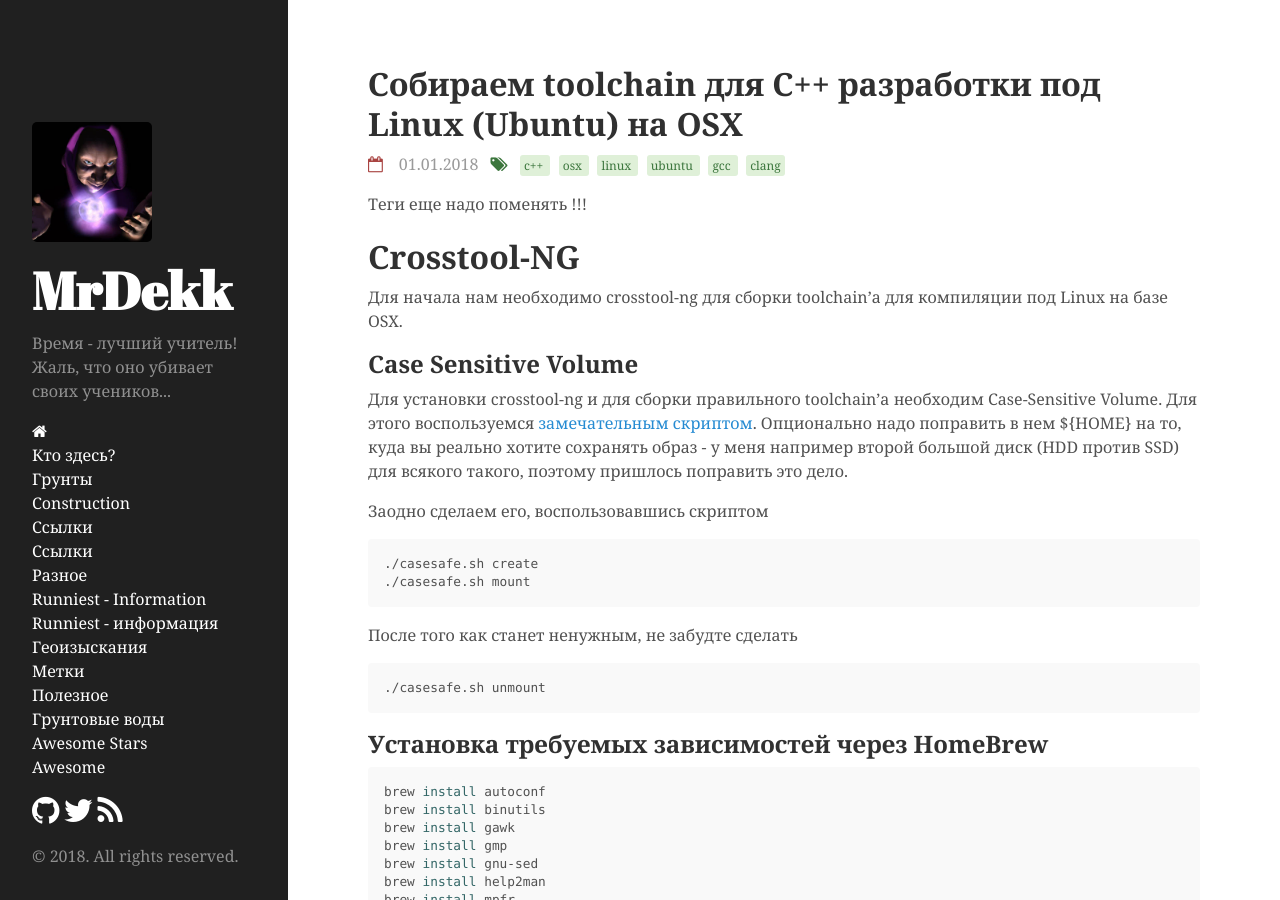
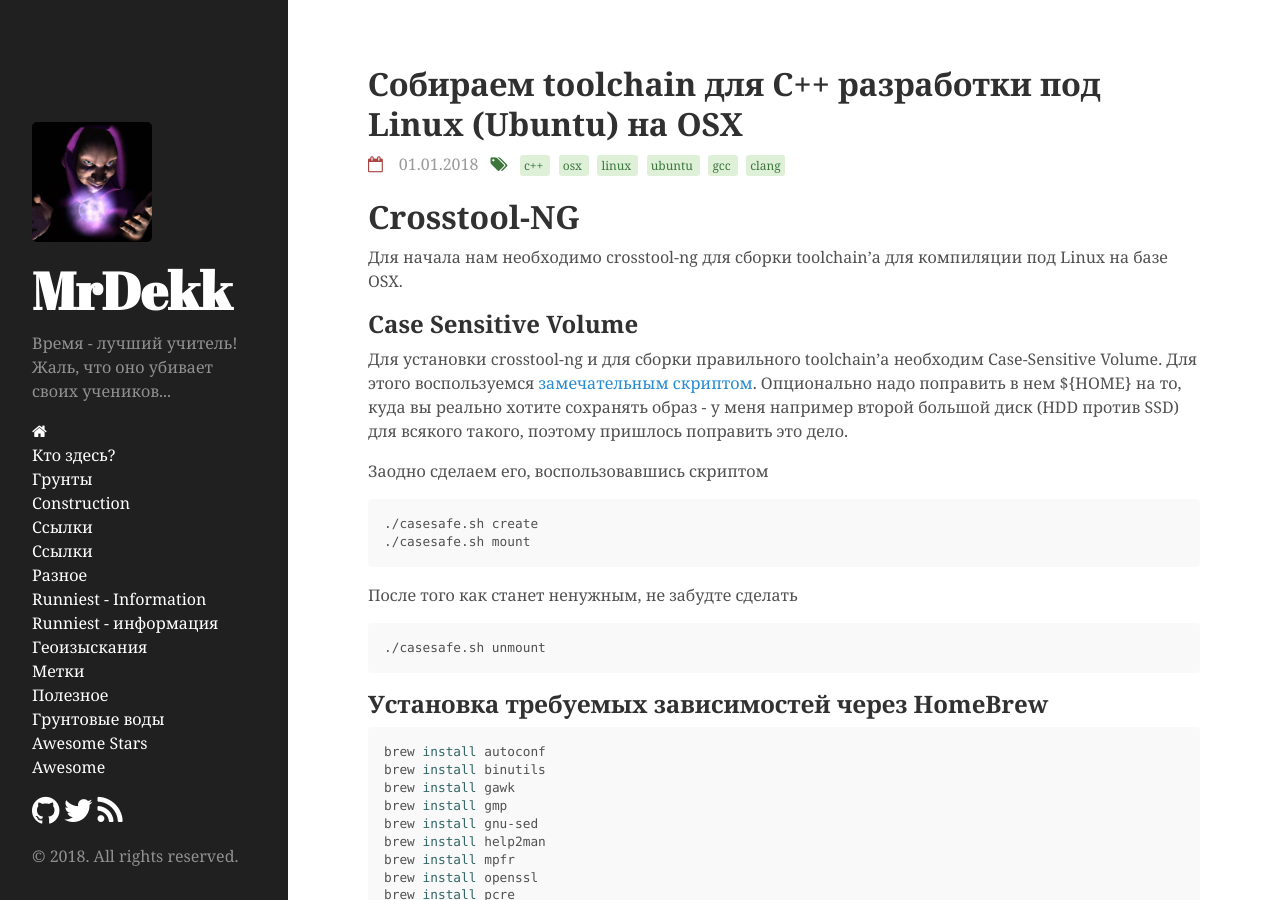
Before and after one commit to mrdekk/mrdekk.github.io, a Jekyll site: the page built from _posts/2018-01-01-cpp-osx-to-linux.md, in a window 1280 px wide and 900 px high. Built offline with Jekyll 4.4.1, drawn with Linux system fonts in a browser that asks for light colours.

Commit message:
Remove forgotten notice

```diff
--- a/_posts/2018-01-01-cpp-osx-to-linux.md
+++ b/_posts/2018-01-01-cpp-osx-to-linux.md
@@ -9,8 +9,6 @@ tags:
  - gcc
  - clang
 ---
-
-Теги еще надо поменять !!!
 
 # Crosstool-NG
 
```
